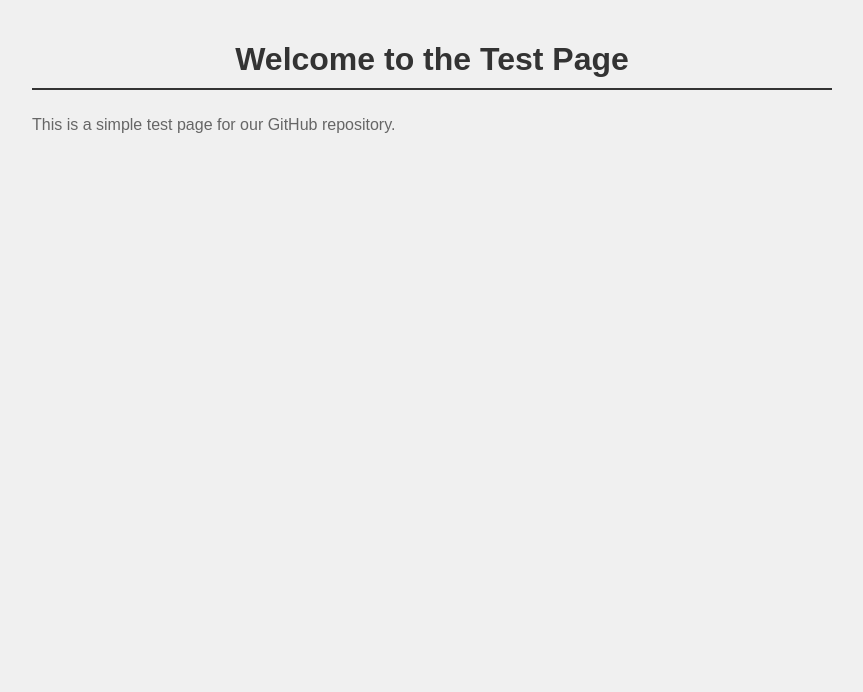
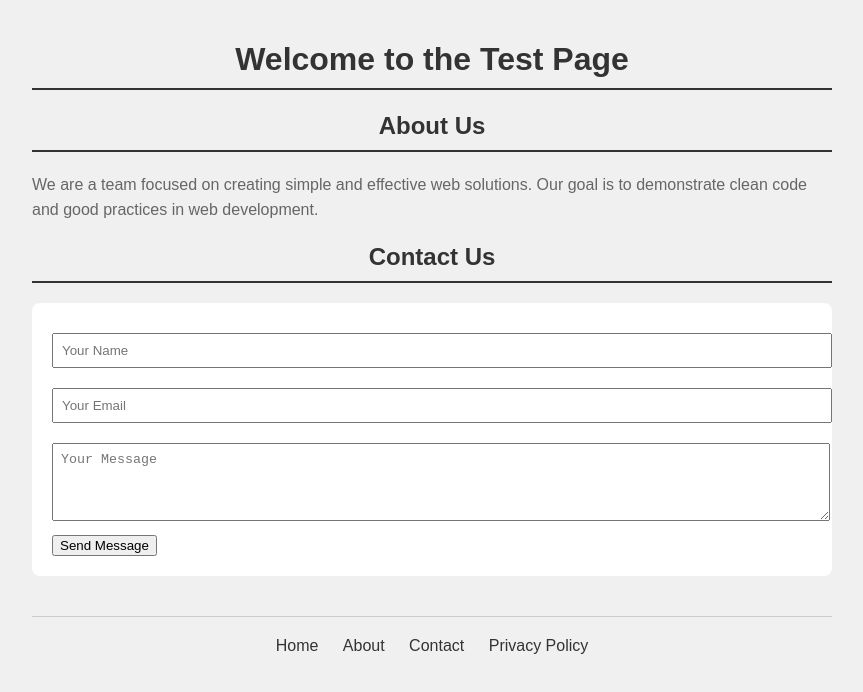
Before and after one commit to Shawn000Robinson/Shawn-eraseme-test, a plain HTML site: page index.html in a window 1280 px wide. Shown: the whole page, without its empty margins (208-1071 px from the left). Drawn offline with Linux system fonts and the light colour scheme.

Commit message:
Add more content sections

```diff
--- a/index.html
+++ b/index.html
@@ -12,7 +12,7 @@
             padding: 20px;
             background-color: #f0f0f0;
         }
-        h1 {
+        h1, h2 {
             color: #333;
             text-align: center;
             border-bottom: 2px solid #333;
@@ -22,10 +22,52 @@
             line-height: 1.6;
             color: #666;
         }
+        .contact-form {
+            background: white;
+            padding: 20px;
+            border-radius: 8px;
+            margin: 20px 0;
+        }
+        .contact-form input,
+        .contact-form textarea {
+            width: 100%;
+            margin: 10px 0;
+            padding: 8px;
+        }
+        footer {
+            margin-top: 40px;
+            padding-top: 20px;
+            border-top: 1px solid #ccc;
+            text-align: center;
+        }
+        footer a {
+            margin: 0 10px;
+            color: #333;
+            text-decoration: none;
+        }
     </style>
 </head>
 <body>
     <h1>Welcome to the Test Page</h1>
-    <p>This is a simple test page for our GitHub repository.</p>
+
+    <h2>About Us</h2>
+    <p>We are a team focused on creating simple and effective web solutions. Our goal is to demonstrate clean code and good practices in web development.</p>
+
+    <h2>Contact Us</h2>
+    <div class="contact-form">
+        <form>
+            <input type="text" placeholder="Your Name" required>
+            <input type="email" placeholder="Your Email" required>
+            <textarea placeholder="Your Message" rows="4" required></textarea>
+            <button type="submit">Send Message</button>
+        </form>
+    </div>
+
+    <footer>
+        <a href="#">Home</a>
+        <a href="#">About</a>
+        <a href="#">Contact</a>
+        <a href="#">Privacy Policy</a>
+    </footer>
 </body>
 </html>
```
